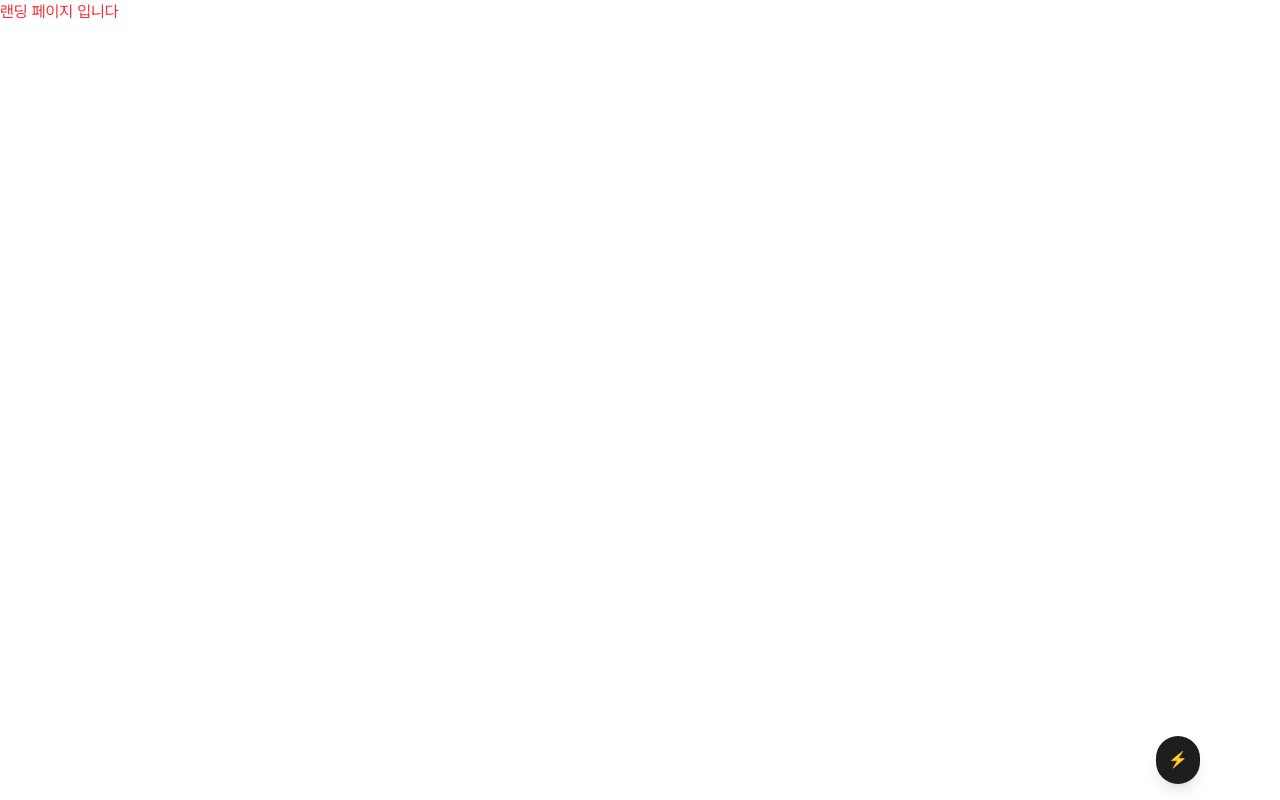
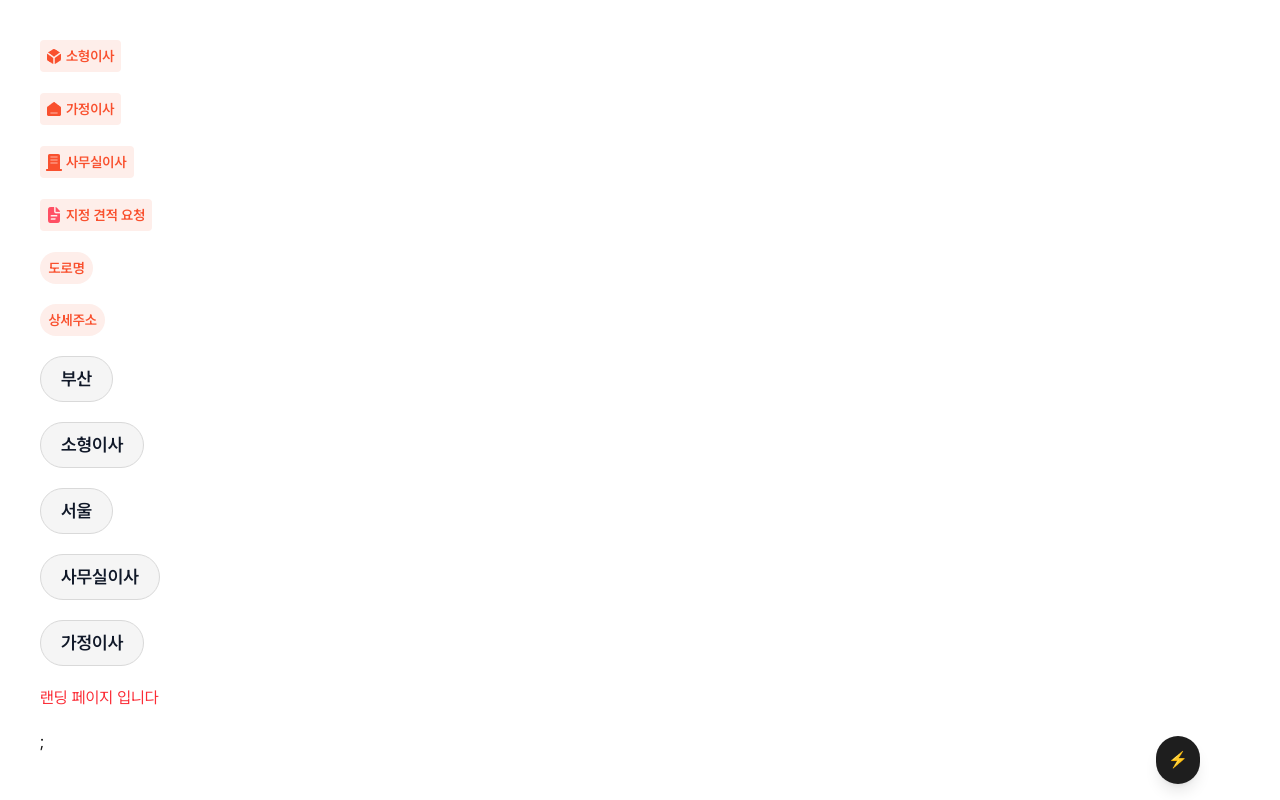
Before and after one commit to WooGie911/Moving_FE, a Next.js app: page / in a window 1280 px wide. Built offline with nearby package versions, Linux system fonts and the light colour scheme.

Commit message:
[#6]feat:chip 공용컴포넌트 개발

```diff
--- a/src/app/globals.css
+++ b/src/app/globals.css
@@ -28,7 +28,7 @@
   --gray-500: #7a7a79;
 
   /* Primary Orange */
-  --primary-100: #feeea;
+  --primary-100: #feeeea;
   --primary-200: #fed8d0;
   --primary-300: #fd947f;
   --primary-400: #f9502e;
--- a/src/app/page.tsx
+++ b/src/app/page.tsx
@@ -1,7 +1,24 @@
+import { CircleTextLabel } from "@/components/common/Chips/CircleTextLabel";
+import { MoveTypeLabel } from "@/components/common/Chips/MoveTypeLabel";
 import React from "react";
 
 const HomePage = () => {
-  return <div className="flex text-red-500">랜딩 페이지 입니다</div>;
+  return (
+    <div className="flex flex-col gap-5 px-10 py-10">
+      <MoveTypeLabel type="small" size="responsive" />
+      <MoveTypeLabel type="home" size="responsive" />
+      <MoveTypeLabel type="office" size="responsive" />
+      <MoveTypeLabel type="document" size="responsive" />
+      <CircleTextLabel text="도로명" Clickable={false} />
+      <CircleTextLabel text="상세주소" Clickable={false} />
+      <CircleTextLabel text="부산" Clickable={true} size="responsive" />
+      <CircleTextLabel text="소형이사" Clickable={true} size="responsive" />
+      <CircleTextLabel text="서울" Clickable={true} size="responsive" />
+      <CircleTextLabel text="사무실이사" Clickable={true} size="responsive" />
+      <CircleTextLabel text="가정이사" Clickable={true} size="responsive" />
+      <div className="flex text-red-500">랜딩 페이지 입니다</div>;
+    </div>
+  );
 };
 
 export default HomePage;
--- /dev/null
+++ b/src/components/common/Chips/CircleTextLabel.tsx
@@ -0,0 +1,64 @@
+"use client";
+import React, { useState } from "react";
+import { useMediaQuery } from "@/hooks/useMediaQuery";
+
+type TProps = {
+  text: string;
+  Clickable?: boolean;
+  size?: "sm" | "md" | "responsive"; // responsive 옵션 추가
+  onClick?: () => void;
+};
+
+export const CircleTextLabel = ({ text, Clickable = false, onClick, size = "responsive" }: TProps) => {
+  const [isClicked, setIsClicked] = useState(false);
+  const isMobile = useMediaQuery("(max-width: 768px)");
+
+  const handleClick = () => {
+    setIsClicked(!isClicked);
+  };
+
+  // 반응형 사이즈 결정
+  const getResponsiveSize = () => {
+    if (size === "responsive") {
+      return isMobile ? "sm" : "md";
+    }
+    return size;
+  };
+
+  const currentSize = getResponsiveSize();
+
+  return Clickable ? (
+    <div>
+      <div
+        className={`inline-flex cursor-pointer items-center justify-start rounded-full border py-1.5 ${
+          currentSize === "sm" ? "h-[36px] px-3" : "h-[46px] px-5"
+        } ${isClicked ? "border-primary-400 bg-primary-100" : "border-gray-300 bg-gray-100"}`}
+        onClick={handleClick}
+      >
+        <p
+          className={`text-sm font-semibold ${
+            currentSize === "sm" ? "text-[14px] leading-[20px]" : "text-[18px] leading-[26px]"
+          } ${isClicked ? "text-primary-400" : "text-gray-900"}`}
+        >
+          {text}
+        </p>
+      </div>
+    </div>
+  ) : (
+    <div>
+      <div
+        className={`bg-primary-100 inline-flex items-center justify-start rounded-full px-3 py-1.5 ${
+          currentSize === "sm" ? "h-6 px-[6px]" : "h-8 px-[8.5px]"
+        }`}
+      >
+        <p
+          className={`text-primary-400 ${
+            currentSize === "sm" ? "text-[12px] leading-[16px]" : "text-[14px] leading-[20px]"
+          } font-semibold`}
+        >
+          {text}
+        </p>
+      </div>
+    </div>
+  );
+};
--- /dev/null
+++ b/src/components/common/Chips/MoveTypeLabel.tsx
@@ -0,0 +1,46 @@
+"use client";
+import Image from "next/image";
+import React from "react";
+import { useMediaQuery } from "@/hooks/useMediaQuery";
+import box from "../../../assets/icon/icon-box.png";
+import home from "../../../assets/icon/icon-home.png";
+import office from "../../../assets/icon/icon-office.png";
+import document from "../../../assets/icon/icon-document.png";
+
+export const MoveTypeLabel = ({
+  type,
+  size = "responsive",
+}: {
+  type: "small" | "home" | "office" | "document";
+  size?: "sm" | "md" | "responsive";
+}) => {
+  const isMobile = useMediaQuery("(max-width: 768px)");
+  const currentSize = size === "responsive" ? (isMobile ? "sm" : "md") : size;
+  const sizeClass = currentSize === "sm" ? "h-[26px] py-[2px]" : "h-[32px] py-[4px]";
+  return (
+    <div>
+      <div
+        className={`bg-primary-100 inline-flex items-center justify-start gap-[2px] rounded-sm pr-[7px] pl-[4px] ${sizeClass}`}
+      >
+        <div className="relative h-[20px] w-[20px]">
+          <Image
+            src={type === "small" ? box : type === "home" ? home : type === "office" ? office : document}
+            alt="movetype"
+            fill
+          />
+        </div>
+        <p
+          className={`text-primary-400 inline-block text-center text-sm font-semibold ${currentSize === "sm" ? "text-[13px] leading-[22px]" : "text-[14px] leading-[24px]"}`}
+        >
+          {type === "small"
+            ? "소형이사"
+            : type === "home"
+              ? "가정이사"
+              : type === "office"
+                ? "사무실이사"
+                : "지정 견적 요청"}
+        </p>
+      </div>
+    </div>
+  );
+};
--- /dev/null
+++ b/src/hooks/useMediaQuery.ts
@@ -0,0 +1,18 @@
+"use client";
+import { useState, useEffect } from "react";
+
+export const useMediaQuery = (query: string): boolean => {
+  const [matches, setMatches] = useState(false);
+
+  useEffect(() => {
+    const media = window.matchMedia(query);
+    if (media.matches !== matches) {
+      setMatches(media.matches);
+    }
+    const listener = () => setMatches(media.matches);
+    window.addEventListener("resize", listener);
+    return () => window.removeEventListener("resize", listener);
+  }, [matches, query]);
+
+  return matches;
+};
```
